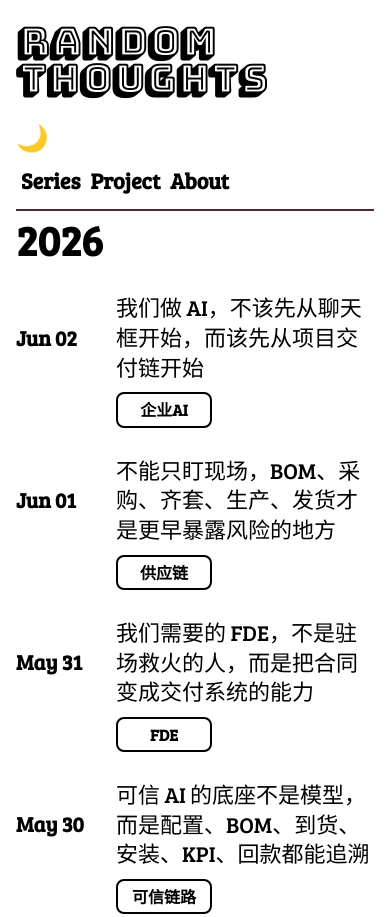
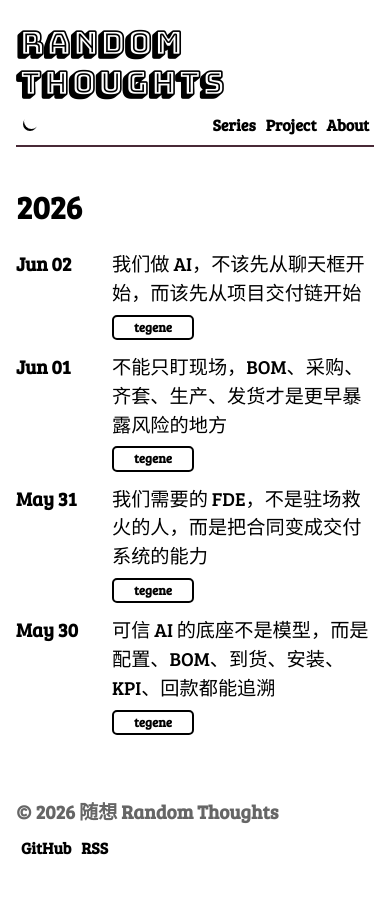
Before and after one commit to duckweedly/mossgarden, a website: page docs/index.html in a window 390 px wide. Shown: the top 917 px of the page. Drawn offline with Linux system fonts and the light colour scheme.

Commit message:
Align yinyang theme details

```diff
--- a/docs/assets/site.css
+++ b/docs/assets/site.css
@@ -34,7 +34,7 @@ html {
 }
 
 body {
-  margin: 0 68px;
+  margin: 0 20px;
   min-height: 100vh;
   background-color: var(--bg-color);
   color: var(--text-color);
@@ -80,7 +80,7 @@ template {
 
 .site-wrap,
 .site-footer {
-  max-width: 1540px;
+  max-width: 800px;
   margin-left: auto;
   margin-right: auto;
 }
@@ -95,13 +95,9 @@ article,
 }
 
 .site-header {
-  max-width: 1540px;
+  max-width: 800px;
   margin: 0 auto;
   padding-top: 32px;
-  display: grid;
-  grid-template-columns: minmax(0, 1fr) auto;
-  align-items: end;
-  column-gap: 80px;
 }
 
 .header-title,
@@ -109,11 +105,9 @@ article,
 .brand-zh {
   margin: 0;
   font-family: "Bungee Shade", var(--body-font);
-  font-size: clamp(46px, 5.3vw, 68px);
-  font-weight: 700;
-  line-height: .98;
-  text-transform: uppercase;
-  letter-spacing: .015em;
+  font-size: 2rem;
+  font-weight: bold;
+  line-height: 1.25;
 }
 
 .header-title a,
@@ -156,8 +150,7 @@ article,
 }
 
 .header-nav {
-  display: block;
-  margin: 0 0 8px;
+  margin: 0;
   text-align: right;
 }
 
@@ -165,13 +158,13 @@ article,
   display: flex;
   justify-content: flex-end;
   align-items: baseline;
-  line-height: .95;
+  line-height: normal;
 }
 
 .nav-primary a {
   color: var(--link-color);
-  font-size: 32px;
-  font-weight: 800;
+  font-size: 1rem;
+  font-weight: 600;
 }
 
 .header-item,
@@ -180,6 +173,11 @@ article,
 .theme-toggle,
 .lang-toggle {
   margin: 0 5px;
+}
+
+.header-item-left {
+  margin-left: 5px;
+  margin-right: auto;
 }
 
 .nav-links a,
@@ -206,32 +204,61 @@ article,
 }
 
 .theme-icon {
-  display: block;
-  width: 40px;
-  margin: 26px 0 0;
+  position: relative;
+  display: inline-block;
+  width: 18px;
+  height: 18px;
+  margin: 0;
   color: var(--text-color);
-  font-size: 26px;
   line-height: 1;
   text-align: left;
   text-decoration: none;
+  vertical-align: -2px;
 }
 
 .theme-icon:hover {
   text-decoration: none;
 }
 
-.theme-toggle .knob {
-  display: none;
+.theme-icon::before {
+  content: "";
+  position: absolute;
+  inset: 2px;
+  border-radius: 50%;
+  background: var(--link-color);
+}
+
+:root:not([data-theme="dark"]) .theme-icon::after {
+  content: "";
+  position: absolute;
+  top: -1px;
+  right: 0;
+  width: 15px;
+  height: 15px;
+  border-radius: 50%;
+  background: var(--bg-color);
+}
+
+:root[data-theme="dark"] .theme-icon::before {
+  inset: 5px;
+  box-shadow:
+    0 -8px 0 -3px var(--link-color),
+    0 8px 0 -3px var(--link-color),
+    8px 0 0 -3px var(--link-color),
+    -8px 0 0 -3px var(--link-color),
+    6px 6px 0 -4px var(--link-color),
+    -6px 6px 0 -4px var(--link-color),
+    6px -6px 0 -4px var(--link-color),
+    -6px -6px 0 -4px var(--link-color);
 }
 
 .header-line,
 .site-header::after,
 .topbar::after {
   content: "";
-  grid-column: 1 / -1;
   display: block;
   width: 100%;
-  margin-top: 18px;
+  margin-top: 0;
   border-width: 2px;
   border-color: var(--border-color);
   border-style: solid none none;
@@ -254,33 +281,33 @@ article,
 }
 
 .section-page {
-  margin-top: 78px;
+  margin-top: 50px;
 }
 
 .section-title {
-  margin: 0 0 42px;
-  font-size: 54px;
-  line-height: 1;
+  margin: 0 0 34px;
+  font-size: 2rem;
+  line-height: 1.25;
 }
 
 .section-lead {
-  max-width: 980px;
-  margin: 0 0 70px;
+  max-width: 100%;
+  margin: 0 0 42px;
   color: var(--secondary-text);
-  font-size: 26px;
-  line-height: 1.55;
+  font-size: 1.2rem;
+  line-height: 1.6;
 }
 
 .series-list {
   display: grid;
-  gap: 28px;
-  max-width: 1220px;
+  gap: 12px;
+  max-width: 100%;
 }
 
 .series-row {
   display: grid;
-  grid-template-columns: 240px minmax(0, 1fr) 150px;
-  gap: 48px;
+  grid-template-columns: 150px minmax(0, 1fr) 96px;
+  gap: 24px;
   align-items: center;
   color: var(--text-color);
   text-decoration: none;
@@ -288,23 +315,23 @@ article,
 
 .series-row strong {
   display: block;
-  font-size: 30px;
-  line-height: 1.25;
+  font-size: 1.2rem;
+  line-height: 1.4;
 }
 
 .series-row em {
   display: block;
   margin-top: 8px;
   color: var(--secondary-text);
-  font-size: 20px;
+  font-size: .95rem;
   font-style: normal;
   line-height: 1.55;
 }
 
 .series-detail {
   display: grid;
-  grid-template-columns: 250px minmax(0, 1fr);
-  gap: 68px;
+  grid-template-columns: 170px minmax(0, 1fr);
+  gap: 34px;
 }
 
 .series-toc {
@@ -319,12 +346,12 @@ article,
 .toc-title {
   margin-bottom: 10px;
   color: var(--secondary-text);
-  font-size: 22px;
+  font-size: .95rem;
 }
 
 .series-toc a {
   color: var(--secondary-text);
-  font-size: 24px;
+  font-size: 1rem;
   line-height: 1.25;
 }
 
@@ -339,77 +366,77 @@ article,
 
 .file-row {
   display: grid;
-  grid-template-columns: minmax(0, 1fr) 180px;
-  gap: 32px;
+  grid-template-columns: minmax(0, 1fr) 140px;
+  gap: 18px;
   align-items: baseline;
-  padding: 22px 0;
+  padding: 12px 0;
   border-top: 2px solid var(--border-color);
 }
 
 .file-row h2 {
   margin: 0;
-  font-size: 30px;
-  line-height: 1.35;
+  font-size: 1.2rem;
+  line-height: 1.4;
 }
 
 .file-row span {
   justify-self: end;
   color: var(--secondary-text);
-  font-size: 18px;
+  font-size: .85rem;
 }
 
 .project-grid {
   display: grid;
-  grid-template-columns: repeat(3, minmax(0, 1fr));
-  gap: 22px;
+  grid-template-columns: 1fr;
+  gap: 14px;
 }
 
 .project-tile {
-  min-height: 250px;
-  border: 3px solid var(--text-color);
-  border-radius: 14px;
-  padding: 24px;
+  min-height: auto;
+  border: 2px solid var(--text-color);
+  border-radius: 8px;
+  padding: 18px 20px;
   background: var(--bg-color);
 }
 
 .project-kicker {
   color: var(--secondary-text);
-  font-size: 16px;
+  font-size: .9rem;
   line-height: 1.3;
 }
 
 .project-tile h2 {
-  margin: 18px 0 14px;
-  font-size: 30px;
-  line-height: 1.2;
+  margin: 10px 0 8px;
+  font-size: 1.4rem;
+  line-height: 1.3;
 }
 
 .project-tile p {
-  margin: 0 0 24px;
+  margin: 0 0 14px;
   color: var(--secondary-text);
-  font-size: 18px;
-  line-height: 1.55;
+  font-size: 1rem;
+  line-height: 1.65;
 }
 
 .project-tile span {
   display: inline-block;
   border: 2px solid var(--text-color);
-  border-radius: 8px;
-  padding: 6px 10px;
-  font-size: 16px;
+  border-radius: 5px;
+  padding: 3px 8px;
+  font-size: .8rem;
   font-weight: 800;
 }
 
 .about-page {
-  min-height: 720px;
-  padding-top: 52px;
+  min-height: 600px;
+  padding-top: 50px;
 }
 
 .about-portrait {
-  width: 220px;
-  height: 220px;
-  margin: 0 220px 100px auto;
-  border: 3px solid var(--text-color);
+  width: 180px;
+  height: 180px;
+  margin: 0 120px 80px auto;
+  border: 2px solid var(--text-color);
   border-radius: 50%;
   display: grid;
   place-items: center;
@@ -417,19 +444,19 @@ article,
   background:
     radial-gradient(circle at 35% 30%, var(--secondary-text), transparent 34%),
     linear-gradient(135deg, var(--text-color), var(--border-color));
-  font-size: 38px;
+  font-size: 30px;
   font-weight: 800;
 }
 
 .about-copy {
-  max-width: 1160px;
+  max-width: 100%;
   font-family: Arial, "Helvetica Neue", sans-serif;
 }
 
 .about-copy p {
   margin: 0 0 34px;
   color: var(--text-color);
-  font-size: 34px;
+  font-size: 1.8rem;
   line-height: 1.35;
 }
 
@@ -442,17 +469,17 @@ article,
 
 .text-list {
   display: grid;
-  gap: 26px;
-  max-width: 1120px;
+  gap: 12px;
+  max-width: 100%;
 }
 
 .text-row {
   display: grid;
-  grid-template-columns: 260px minmax(0, 1fr) 150px;
-  column-gap: 54px;
+  grid-template-columns: 150px minmax(0, 1fr) 96px;
+  column-gap: 24px;
   align-items: baseline;
-  font-size: 30px;
-  line-height: 1.35;
+  font-size: 1.2rem;
+  line-height: 1.5;
 }
 
 .text-row h2,
@@ -464,7 +491,7 @@ article,
 .text-row p {
   margin: 8px 0 0;
   color: var(--secondary-text);
-  font-size: 20px;
+  font-size: .95rem;
   line-height: 1.55;
 }
 
@@ -474,12 +501,12 @@ article,
 
 .text-status {
   justify-self: end;
-  min-width: 138px;
-  padding: 9px 14px;
-  border: 3px solid var(--text-color);
-  border-radius: 8px;
+  min-width: 82px;
+  padding: 3px 6px;
+  border: 2px solid var(--text-color);
+  border-radius: 5px;
   text-align: center;
-  font-size: 22px;
+  font-size: .8rem;
   font-weight: 800;
   line-height: 1.2;
 }
@@ -491,30 +518,30 @@ article,
 }
 
 .posts-year {
-  margin: 0 0 54px;
+  margin: 0 0 38px;
 }
 
 .site-date-catalog {
-  margin: 0 0 50px;
-  font-size: 54px;
+  margin: 32px 0 22px;
+  font-size: 2rem;
   font-weight: 800;
-  line-height: 1;
+  line-height: 1.25;
 }
 
 .posts-line {
   display: grid;
-  grid-template-columns: 140px minmax(0, 1fr) 150px;
-  align-items: center;
-  column-gap: 110px;
-  margin: 0 0 30px;
-  font-size: 32px;
-  line-height: 1.35;
+  grid-template-columns: 100px minmax(0, 1fr) 96px;
+  align-items: baseline;
+  column-gap: 24px;
+  margin: 12px 0;
+  font-size: 1.2rem;
+  line-height: 1.5;
 }
 
 .posts-date {
   color: var(--text-color);
   white-space: nowrap;
-  font-size: 32px;
+  font-size: inherit;
   font-weight: 800;
 }
 
@@ -530,28 +557,28 @@ article,
   margin: 0;
   text-align: center;
   justify-self: end;
-  font-size: 22px;
+  font-size: .8rem;
 }
 
 .posts-category,
 .post-tags,
 .article-tag {
   display: inline-block;
-  min-width: 138px;
-  padding: 9px 14px;
-  border: 3px solid var(--text-color);
-  border-radius: 8px;
+  min-width: 82px;
+  padding: 3px 6px;
+  border: 2px solid var(--text-color);
+  border-radius: 5px;
   color: var(--text-color);
-  font-size: 22px;
+  font-size: .8rem;
   font-weight: 800;
   line-height: 1.2;
 }
 
 .site-footer {
-  margin-top: 180px;
+  margin-top: 50px;
   padding: 0 0 44px;
   color: var(--secondary-text);
-  font-size: 28px;
+  font-size: 1.2rem;
   font-weight: 800;
 }
 
@@ -716,11 +743,11 @@ article,
   }
 
   .header-title {
-    font-size: 38px;
+    font-size: 2rem;
   }
 
   .header-nav {
-    margin-top: 20px;
+    margin-top: 0;
     text-align: left;
   }
 
@@ -730,7 +757,7 @@ article,
   }
 
   .nav-primary a {
-    font-size: 22px;
+    font-size: 1rem;
   }
 
   .home-intro {
@@ -748,12 +775,12 @@ article,
 
   .section-title {
     margin-bottom: 26px;
-    font-size: 42px;
+    font-size: 2rem;
   }
 
   .section-lead {
     margin-bottom: 42px;
-    font-size: 19px;
+    font-size: 1.1rem;
   }
 
   .series-row,
@@ -765,12 +792,12 @@ article,
 
   .series-row strong,
   .file-row h2 {
-    font-size: 22px;
+    font-size: 1.2rem;
   }
 
   .series-row em,
   .file-row span {
-    font-size: 16px;
+    font-size: .95rem;
   }
 
   .series-toc {
@@ -785,7 +812,7 @@ article,
   }
 
   .series-toc a {
-    font-size: 18px;
+    font-size: 1rem;
   }
 
   .project-grid {
@@ -811,54 +838,54 @@ article,
   }
 
   .about-copy p {
-    font-size: 25px;
+    font-size: 1.55rem;
   }
 
   .text-row {
     grid-template-columns: 1fr;
     gap: 8px;
-    font-size: 22px;
+    font-size: 1.2rem;
   }
 
   .text-row p {
-    font-size: 17px;
+    font-size: .95rem;
   }
 
   .text-status {
     justify-self: start;
-    min-width: 96px;
-    padding: 6px 10px;
+    min-width: 82px;
+    padding: 3px 6px;
     border-width: 2px;
-    font-size: 16px;
+    font-size: .8rem;
   }
 
   .site-date-catalog {
-    margin-bottom: 32px;
-    font-size: 42px;
+    margin-bottom: 22px;
+    font-size: 2rem;
   }
 
   .posts-line {
     grid-template-columns: 82px minmax(0, 1fr);
-    gap: 10px 18px;
-    margin-bottom: 28px;
-    font-size: 22px;
+    gap: 8px 14px;
+    margin: 12px 0;
+    font-size: 1.2rem;
   }
 
   .posts-date {
-    font-size: 21px;
+    font-size: inherit;
   }
 
   .posts-categories {
     grid-column: 2;
     justify-self: start;
     margin: 0;
-    font-size: 16px;
+    font-size: .8rem;
   }
 
   .posts-category {
-    min-width: 96px;
-    padding: 6px 10px;
-    font-size: 16px;
+    min-width: 82px;
+    padding: 3px 6px;
+    font-size: .8rem;
     border-width: 2px;
   }
 
--- a/docs/assets/site.js
+++ b/docs/assets/site.js
@@ -15,7 +15,7 @@
   function setTheme(theme) {
     root.setAttribute('data-theme', theme);
     localStorage.setItem('theme', theme);
-    if (themeToggle) themeToggle.textContent = theme === 'dark' ? '☀' : '🌙';
+    themeToggle?.setAttribute('aria-label', theme === 'dark' ? '切换到浅色' : '切换到暗色');
   }
 
   setTheme(currentTheme());
--- a/docs/index.html
+++ b/docs/index.html
@@ -40,9 +40,10 @@
 </head>
 <body class="home-page">
 <header class="site-header">
-  <div class="header-brand">
   <div class="header-title"><a href="./">Random Thoughts</a></div>
-    <button class="theme-toggle theme-icon" id="theme-toggle" type="button" aria-label="切换主题">🌙</button>
+  <div class="header-items">
+    <div class="header-item-left">
+      <button class="theme-toggle theme-icon" id="theme-toggle" type="button" aria-label="切换主题"></button>
     </div>
     <nav class="header-nav" aria-label="站点导航">
       <div class="nav-group nav-primary">
@@ -51,6 +52,7 @@
         <a class="header-item" href="about/">About</a>
       </div>
     </nav>
+  </div>
 </header>
 
 <main class="site-wrap home-main" id="content">
@@ -61,22 +63,22 @@
       <div class="posts-line">
         <span class="posts-date">Jun 02</span>
         <span class="posts-title"><a href="posts/tiangong-ai-project-delivery-chain/">我们做 AI，不该先从聊天框开始，而该先从项目交付链开始</a></span>
-        <span class="posts-categories"><span class="posts-category">企业AI</span></span>
+        <span class="posts-categories"><span class="posts-category">tegene</span></span>
       </div>
       <div class="posts-line">
         <span class="posts-date">Jun 01</span>
         <span class="posts-title"><a href="posts/tiangong-supply-chain-dark-river/">不能只盯现场，BOM、采购、齐套、生产、发货才是更早暴露风险的地方</a></span>
-        <span class="posts-categories"><span class="posts-category">供应链</span></span>
+        <span class="posts-categories"><span class="posts-category">tegene</span></span>
       </div>
       <div class="posts-line">
         <span class="posts-date">May 31</span>
         <span class="posts-title"><a href="posts/tiangong-fde-delivery-system/">我们需要的 FDE，不是驻场救火的人，而是把合同变成交付系统的能力</a></span>
-        <span class="posts-categories"><span class="posts-category">FDE</span></span>
+        <span class="posts-categories"><span class="posts-category">tegene</span></span>
       </div>
       <div class="posts-line">
         <span class="posts-date">May 30</span>
         <span class="posts-title"><a href="posts/tiangong-traceable-project-facts/">可信 AI 的底座不是模型，而是配置、BOM、到货、安装、KPI、回款都能追溯</a></span>
-        <span class="posts-categories"><span class="posts-category">可信链路</span></span>
+        <span class="posts-categories"><span class="posts-category">tegene</span></span>
       </div>
     </section>
       <!-- END_POSTS -->
--- a/src/assets/site.css
+++ b/src/assets/site.css
@@ -34,7 +34,7 @@ html {
 }
 
 body {
-  margin: 0 68px;
+  margin: 0 20px;
   min-height: 100vh;
   background-color: var(--bg-color);
   color: var(--text-color);
@@ -80,7 +80,7 @@ template {
 
 .site-wrap,
 .site-footer {
-  max-width: 1540px;
+  max-width: 800px;
   margin-left: auto;
   margin-right: auto;
 }
@@ -95,13 +95,9 @@ article,
 }
 
 .site-header {
-  max-width: 1540px;
+  max-width: 800px;
   margin: 0 auto;
   padding-top: 32px;
-  display: grid;
-  grid-template-columns: minmax(0, 1fr) auto;
-  align-items: end;
-  column-gap: 80px;
 }
 
 .header-title,
@@ -109,11 +105,9 @@ article,
 .brand-zh {
   margin: 0;
   font-family: "Bungee Shade", var(--body-font);
-  font-size: clamp(46px, 5.3vw, 68px);
-  font-weight: 700;
-  line-height: .98;
-  text-transform: uppercase;
-  letter-spacing: .015em;
+  font-size: 2rem;
+  font-weight: bold;
+  line-height: 1.25;
 }
 
 .header-title a,
@@ -156,8 +150,7 @@ article,
 }
 
 .header-nav {
-  display: block;
-  margin: 0 0 8px;
+  margin: 0;
   text-align: right;
 }
 
@@ -165,13 +158,13 @@ article,
   display: flex;
   justify-content: flex-end;
   align-items: baseline;
-  line-height: .95;
+  line-height: normal;
 }
 
 .nav-primary a {
   color: var(--link-color);
-  font-size: 32px;
-  font-weight: 800;
+  font-size: 1rem;
+  font-weight: 600;
 }
 
 .header-item,
@@ -180,6 +173,11 @@ article,
 .theme-toggle,
 .lang-toggle {
   margin: 0 5px;
+}
+
+.header-item-left {
+  margin-left: 5px;
+  margin-right: auto;
 }
 
 .nav-links a,
@@ -206,32 +204,61 @@ article,
 }
 
 .theme-icon {
-  display: block;
-  width: 40px;
-  margin: 26px 0 0;
+  position: relative;
+  display: inline-block;
+  width: 18px;
+  height: 18px;
+  margin: 0;
   color: var(--text-color);
-  font-size: 26px;
   line-height: 1;
   text-align: left;
   text-decoration: none;
+  vertical-align: -2px;
 }
 
 .theme-icon:hover {
   text-decoration: none;
 }
 
-.theme-toggle .knob {
-  display: none;
+.theme-icon::before {
+  content: "";
+  position: absolute;
+  inset: 2px;
+  border-radius: 50%;
+  background: var(--link-color);
+}
+
+:root:not([data-theme="dark"]) .theme-icon::after {
+  content: "";
+  position: absolute;
+  top: -1px;
+  right: 0;
+  width: 15px;
+  height: 15px;
+  border-radius: 50%;
+  background: var(--bg-color);
+}
+
+:root[data-theme="dark"] .theme-icon::before {
+  inset: 5px;
+  box-shadow:
+    0 -8px 0 -3px var(--link-color),
+    0 8px 0 -3px var(--link-color),
+    8px 0 0 -3px var(--link-color),
+    -8px 0 0 -3px var(--link-color),
+    6px 6px 0 -4px var(--link-color),
+    -6px 6px 0 -4px var(--link-color),
+    6px -6px 0 -4px var(--link-color),
+    -6px -6px 0 -4px var(--link-color);
 }
 
 .header-line,
 .site-header::after,
 .topbar::after {
   content: "";
-  grid-column: 1 / -1;
   display: block;
   width: 100%;
-  margin-top: 18px;
+  margin-top: 0;
   border-width: 2px;
   border-color: var(--border-color);
   border-style: solid none none;
@@ -254,33 +281,33 @@ article,
 }
 
 .section-page {
-  margin-top: 78px;
+  margin-top: 50px;
 }
 
 .section-title {
-  margin: 0 0 42px;
-  font-size: 54px;
-  line-height: 1;
+  margin: 0 0 34px;
+  font-size: 2rem;
+  line-height: 1.25;
 }
 
 .section-lead {
-  max-width: 980px;
-  margin: 0 0 70px;
+  max-width: 100%;
+  margin: 0 0 42px;
   color: var(--secondary-text);
-  font-size: 26px;
-  line-height: 1.55;
+  font-size: 1.2rem;
+  line-height: 1.6;
 }
 
 .series-list {
   display: grid;
-  gap: 28px;
-  max-width: 1220px;
+  gap: 12px;
+  max-width: 100%;
 }
 
 .series-row {
   display: grid;
-  grid-template-columns: 240px minmax(0, 1fr) 150px;
-  gap: 48px;
+  grid-template-columns: 150px minmax(0, 1fr) 96px;
+  gap: 24px;
   align-items: center;
   color: var(--text-color);
   text-decoration: none;
@@ -288,23 +315,23 @@ article,
 
 .series-row strong {
   display: block;
-  font-size: 30px;
-  line-height: 1.25;
+  font-size: 1.2rem;
+  line-height: 1.4;
 }
 
 .series-row em {
   display: block;
   margin-top: 8px;
   color: var(--secondary-text);
-  font-size: 20px;
+  font-size: .95rem;
   font-style: normal;
   line-height: 1.55;
 }
 
 .series-detail {
   display: grid;
-  grid-template-columns: 250px minmax(0, 1fr);
-  gap: 68px;
+  grid-template-columns: 170px minmax(0, 1fr);
+  gap: 34px;
 }
 
 .series-toc {
@@ -319,12 +346,12 @@ article,
 .toc-title {
   margin-bottom: 10px;
   color: var(--secondary-text);
-  font-size: 22px;
+  font-size: .95rem;
 }
 
 .series-toc a {
   color: var(--secondary-text);
-  font-size: 24px;
+  font-size: 1rem;
   line-height: 1.25;
 }
 
@@ -339,77 +366,77 @@ article,
 
 .file-row {
   display: grid;
-  grid-template-columns: minmax(0, 1fr) 180px;
-  gap: 32px;
+  grid-template-columns: minmax(0, 1fr) 140px;
+  gap: 18px;
   align-items: baseline;
-  padding: 22px 0;
+  padding: 12px 0;
   border-top: 2px solid var(--border-color);
 }
 
 .file-row h2 {
   margin: 0;
-  font-size: 30px;
-  line-height: 1.35;
+  font-size: 1.2rem;
+  line-height: 1.4;
 }
 
 .file-row span {
   justify-self: end;
   color: var(--secondary-text);
-  font-size: 18px;
+  font-size: .85rem;
 }
 
 .project-grid {
   display: grid;
-  grid-template-columns: repeat(3, minmax(0, 1fr));
-  gap: 22px;
+  grid-template-columns: 1fr;
+  gap: 14px;
 }
 
 .project-tile {
-  min-height: 250px;
-  border: 3px solid var(--text-color);
-  border-radius: 14px;
-  padding: 24px;
+  min-height: auto;
+  border: 2px solid var(--text-color);
+  border-radius: 8px;
+  padding: 18px 20px;
   background: var(--bg-color);
 }
 
 .project-kicker {
   color: var(--secondary-text);
-  font-size: 16px;
+  font-size: .9rem;
   line-height: 1.3;
 }
 
 .project-tile h2 {
-  margin: 18px 0 14px;
-  font-size: 30px;
-  line-height: 1.2;
+  margin: 10px 0 8px;
+  font-size: 1.4rem;
+  line-height: 1.3;
 }
 
 .project-tile p {
-  margin: 0 0 24px;
+  margin: 0 0 14px;
   color: var(--secondary-text);
-  font-size: 18px;
-  line-height: 1.55;
+  font-size: 1rem;
+  line-height: 1.65;
 }
 
 .project-tile span {
   display: inline-block;
   border: 2px solid var(--text-color);
-  border-radius: 8px;
-  padding: 6px 10px;
-  font-size: 16px;
+  border-radius: 5px;
+  padding: 3px 8px;
+  font-size: .8rem;
   font-weight: 800;
 }
 
 .about-page {
-  min-height: 720px;
-  padding-top: 52px;
+  min-height: 600px;
+  padding-top: 50px;
 }
 
 .about-portrait {
-  width: 220px;
-  height: 220px;
-  margin: 0 220px 100px auto;
-  border: 3px solid var(--text-color);
+  width: 180px;
+  height: 180px;
+  margin: 0 120px 80px auto;
+  border: 2px solid var(--text-color);
   border-radius: 50%;
   display: grid;
   place-items: center;
@@ -417,19 +444,19 @@ article,
   background:
     radial-gradient(circle at 35% 30%, var(--secondary-text), transparent 34%),
     linear-gradient(135deg, var(--text-color), var(--border-color));
-  font-size: 38px;
+  font-size: 30px;
   font-weight: 800;
 }
 
 .about-copy {
-  max-width: 1160px;
+  max-width: 100%;
   font-family: Arial, "Helvetica Neue", sans-serif;
 }
 
 .about-copy p {
   margin: 0 0 34px;
   color: var(--text-color);
-  font-size: 34px;
+  font-size: 1.8rem;
   line-height: 1.35;
 }
 
@@ -442,17 +469,17 @@ article,
 
 .text-list {
   display: grid;
-  gap: 26px;
-  max-width: 1120px;
+  gap: 12px;
+  max-width: 100%;
 }
 
 .text-row {
   display: grid;
-  grid-template-columns: 260px minmax(0, 1fr) 150px;
-  column-gap: 54px;
+  grid-template-columns: 150px minmax(0, 1fr) 96px;
+  column-gap: 24px;
   align-items: baseline;
-  font-size: 30px;
-  line-height: 1.35;
+  font-size: 1.2rem;
+  line-height: 1.5;
 }
 
 .text-row h2,
@@ -464,7 +491,7 @@ article,
 .text-row p {
   margin: 8px 0 0;
   color: var(--secondary-text);
-  font-size: 20px;
+  font-size: .95rem;
   line-height: 1.55;
 }
 
@@ -474,12 +501,12 @@ article,
 
 .text-status {
   justify-self: end;
-  min-width: 138px;
-  padding: 9px 14px;
-  border: 3px solid var(--text-color);
-  border-radius: 8px;
+  min-width: 82px;
+  padding: 3px 6px;
+  border: 2px solid var(--text-color);
+  border-radius: 5px;
   text-align: center;
-  font-size: 22px;
+  font-size: .8rem;
   font-weight: 800;
   line-height: 1.2;
 }
@@ -491,30 +518,30 @@ article,
 }
 
 .posts-year {
-  margin: 0 0 54px;
+  margin: 0 0 38px;
 }
 
 .site-date-catalog {
-  margin: 0 0 50px;
-  font-size: 54px;
+  margin: 32px 0 22px;
+  font-size: 2rem;
   font-weight: 800;
-  line-height: 1;
+  line-height: 1.25;
 }
 
 .posts-line {
   display: grid;
-  grid-template-columns: 140px minmax(0, 1fr) 150px;
-  align-items: center;
-  column-gap: 110px;
-  margin: 0 0 30px;
-  font-size: 32px;
-  line-height: 1.35;
+  grid-template-columns: 100px minmax(0, 1fr) 96px;
+  align-items: baseline;
+  column-gap: 24px;
+  margin: 12px 0;
+  font-size: 1.2rem;
+  line-height: 1.5;
 }
 
 .posts-date {
   color: var(--text-color);
   white-space: nowrap;
-  font-size: 32px;
+  font-size: inherit;
   font-weight: 800;
 }
 
@@ -530,28 +557,28 @@ article,
   margin: 0;
   text-align: center;
   justify-self: end;
-  font-size: 22px;
+  font-size: .8rem;
 }
 
 .posts-category,
 .post-tags,
 .article-tag {
   display: inline-block;
-  min-width: 138px;
-  padding: 9px 14px;
-  border: 3px solid var(--text-color);
-  border-radius: 8px;
+  min-width: 82px;
+  padding: 3px 6px;
+  border: 2px solid var(--text-color);
+  border-radius: 5px;
   color: var(--text-color);
-  font-size: 22px;
+  font-size: .8rem;
   font-weight: 800;
   line-height: 1.2;
 }
 
 .site-footer {
-  margin-top: 180px;
+  margin-top: 50px;
   padding: 0 0 44px;
   color: var(--secondary-text);
-  font-size: 28px;
+  font-size: 1.2rem;
   font-weight: 800;
 }
 
@@ -716,11 +743,11 @@ article,
   }
 
   .header-title {
-    font-size: 38px;
+    font-size: 2rem;
   }
 
   .header-nav {
-    margin-top: 20px;
+    margin-top: 0;
     text-align: left;
   }
 
@@ -730,7 +757,7 @@ article,
   }
 
   .nav-primary a {
-    font-size: 22px;
+    font-size: 1rem;
   }
 
   .home-intro {
@@ -748,12 +775,12 @@ article,
 
   .section-title {
     margin-bottom: 26px;
-    font-size: 42px;
+    font-size: 2rem;
   }
 
   .section-lead {
     margin-bottom: 42px;
-    font-size: 19px;
+    font-size: 1.1rem;
   }
 
   .series-row,
@@ -765,12 +792,12 @@ article,
 
   .series-row strong,
   .file-row h2 {
-    font-size: 22px;
+    font-size: 1.2rem;
   }
 
   .series-row em,
   .file-row span {
-    font-size: 16px;
+    font-size: .95rem;
   }
 
   .series-toc {
@@ -785,7 +812,7 @@ article,
   }
 
   .series-toc a {
-    font-size: 18px;
+    font-size: 1rem;
   }
 
   .project-grid {
@@ -811,54 +838,54 @@ article,
   }
 
   .about-copy p {
-    font-size: 25px;
+    font-size: 1.55rem;
   }
 
   .text-row {
     grid-template-columns: 1fr;
     gap: 8px;
-    font-size: 22px;
+    font-size: 1.2rem;
   }
 
   .text-row p {
-    font-size: 17px;
+    font-size: .95rem;
   }
 
   .text-status {
     justify-self: start;
-    min-width: 96px;
-    padding: 6px 10px;
+    min-width: 82px;
+    padding: 3px 6px;
     border-width: 2px;
-    font-size: 16px;
+    font-size: .8rem;
   }
 
   .site-date-catalog {
-    margin-bottom: 32px;
-    font-size: 42px;
+    margin-bottom: 22px;
+    font-size: 2rem;
   }
 
   .posts-line {
     grid-template-columns: 82px minmax(0, 1fr);
-    gap: 10px 18px;
-    margin-bottom: 28px;
-    font-size: 22px;
+    gap: 8px 14px;
+    margin: 12px 0;
+    font-size: 1.2rem;
   }
 
   .posts-date {
-    font-size: 21px;
+    font-size: inherit;
   }
 
   .posts-categories {
     grid-column: 2;
     justify-self: start;
     margin: 0;
-    font-size: 16px;
+    font-size: .8rem;
   }
 
   .posts-category {
-    min-width: 96px;
-    padding: 6px 10px;
-    font-size: 16px;
+    min-width: 82px;
+    padding: 3px 6px;
+    font-size: .8rem;
     border-width: 2px;
   }
 
--- a/src/assets/site.js
+++ b/src/assets/site.js
@@ -15,7 +15,7 @@
   function setTheme(theme) {
     root.setAttribute('data-theme', theme);
     localStorage.setItem('theme', theme);
-    if (themeToggle) themeToggle.textContent = theme === 'dark' ? '☀' : '🌙';
+    themeToggle?.setAttribute('aria-label', theme === 'dark' ? '切换到浅色' : '切换到暗色');
   }
 
   setTheme(currentTheme());
```
Also changed, not shown: build.js (+5 -3 lines), docs/about/index.html (+4 -2 lines), docs/projects/index.html (+4 -2 lines), docs/series/ai-engineering/index.html (+4 -2 lines), docs/series/design-taste/index.html (+4 -2 lines), docs/series/index.html (+4 -2 lines), docs/series/system-design/index.html (+4 -2 lines), scripts/check.js (+7 -3 lines). Lines whose indentation alone changed are shown as unchanged.
